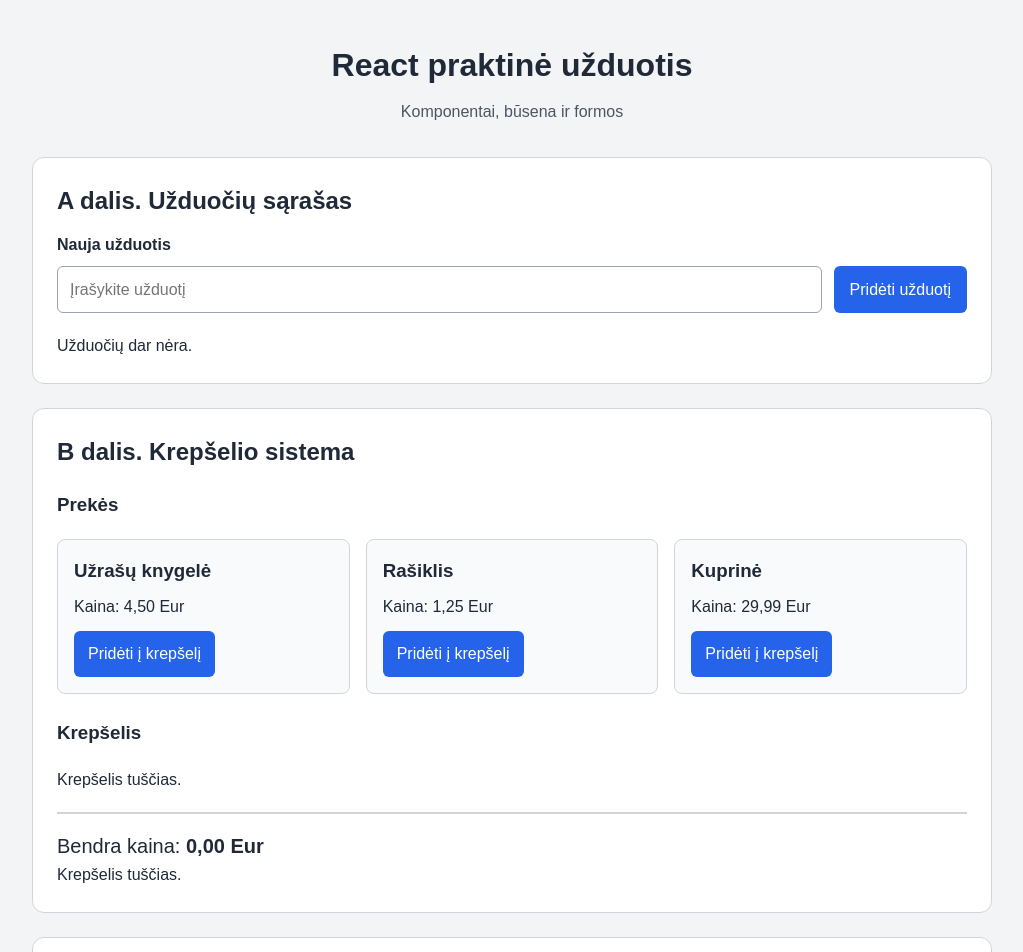
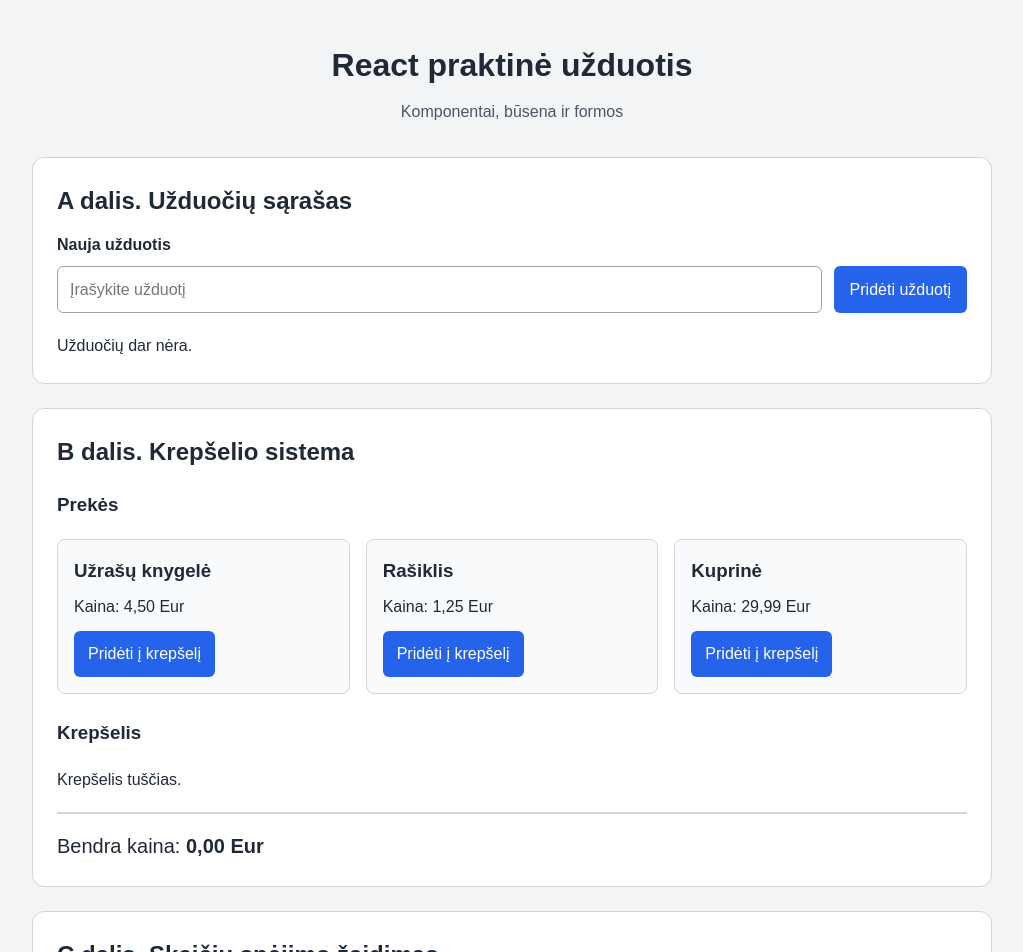
Before and after one commit to GediminasSus/React-praktinis-1, a React (Vite) app: page / in a window 1280 px wide. Shown: the top 952 px of the page, without its empty margins (128-1151 px from the left). Built offline with nearby package versions, Linux system fonts and the light colour scheme.

Commit message:
Removed duplicate cart preview

```diff
--- a/src/App.jsx
+++ b/src/App.jsx
@@ -58,18 +58,6 @@ function App() {
 
         <h3>Krepšelis</h3>
         <Cart cart={cart} onRemove={handleRemoveFromCart} />
-
-        {cart.length === 0 ? (
-          <p>Krepšelis tuščias.</p>
-        ) : (
-          <ul className="cart-preview">
-            {cart.map((item) => (
-              <li key={item.id}>
-                {item.name} – kiekis: {item.quantity}
-              </li>
-            ))}
-          </ul>
-        )}
       </section>
 
       <section className="section">
```
